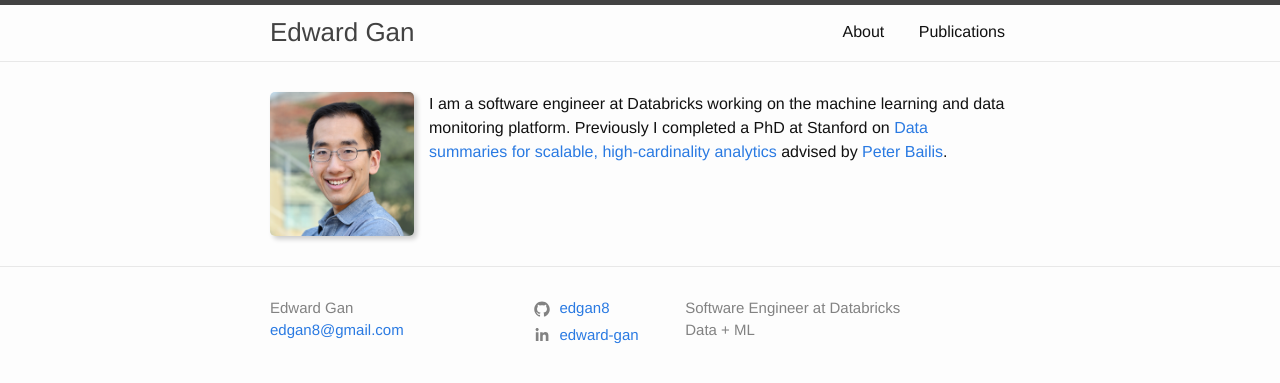
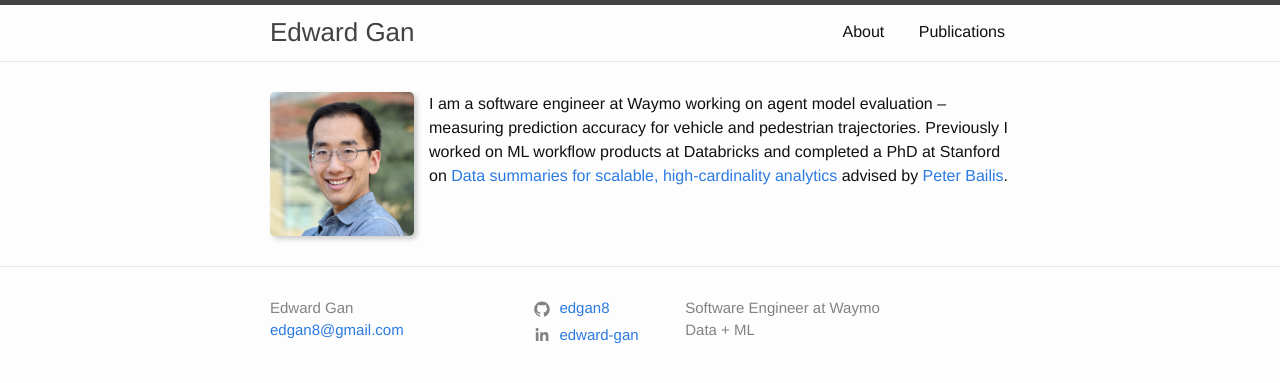
Before and after one commit to edgan8/edgan8.github.io, a Jekyll site: the page built from index.md, in a window 1280 px wide. Shown: the top 383 px of the page. Built offline with Jekyll 4.4.1, drawn with Linux system fonts in a browser that asks for light colours.

Commit message:
update to waymo

```diff
--- a/_config.yml
+++ b/_config.yml
@@ -5,7 +5,7 @@
 # in the templates via {{ site.myvariable }}.
 title: Edward Gan
 email: edgan8@gmail.com
-description: Software Engineer at Databricks
+description: Software Engineer at Waymo
 sub_description: Data + ML
 baseurl: "" # the subpath of your site, e.g. /blog
 url: "edgan8.github.io" # the base hostname & protocol for your site, e.g. http://example.com
--- a/index.md
+++ b/index.md
@@ -6,4 +6,4 @@ layout: home
 title: About
 permalink: /
 ---
-I am a software engineer at Databricks working on the machine learning and data monitoring platform. Previously I completed a PhD at Stanford on [Data summaries for scalable, high-cardinality analytics](https://purl.stanford.edu/hv931ph6832) advised by [Peter Bailis](http://www.bailis.org/).
+I am a software engineer at Waymo working on agent model evaluation -- measuring prediction accuracy for vehicle and pedestrian trajectories. Previously I worked on ML workflow products at Databricks and completed a PhD at Stanford on [Data summaries for scalable, high-cardinality analytics](https://purl.stanford.edu/hv931ph6832) advised by [Peter Bailis](http://www.bailis.org/).
```
